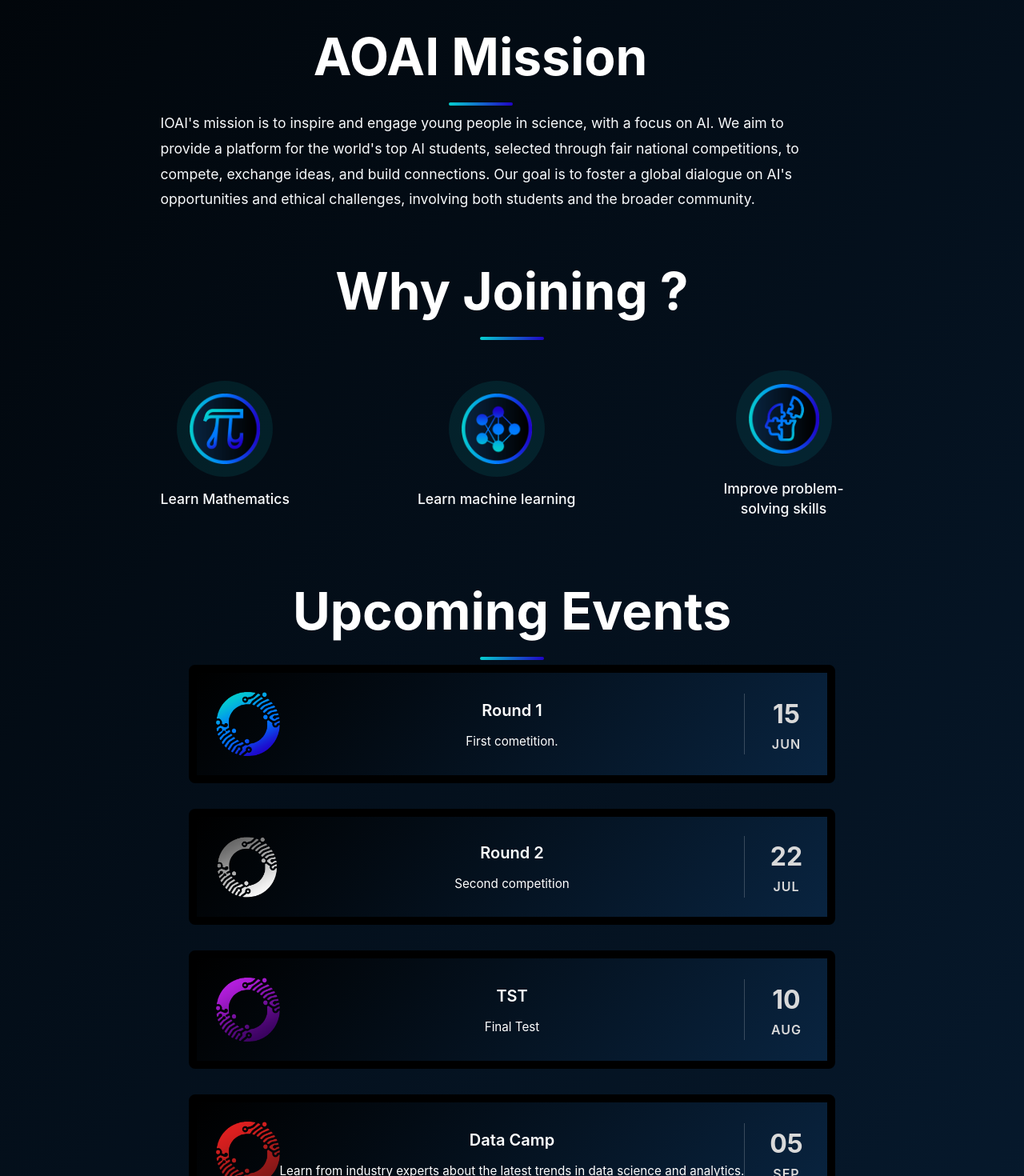
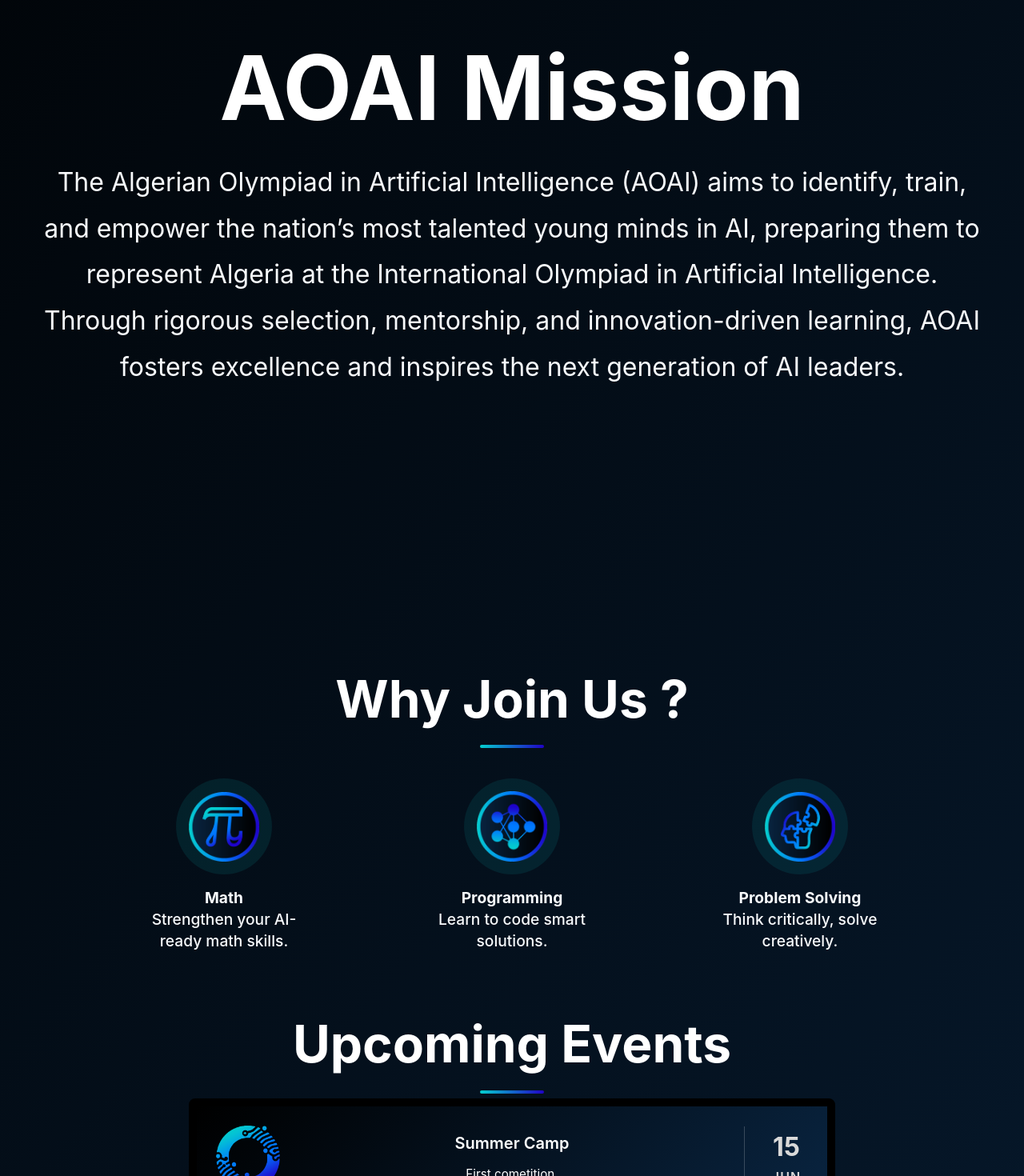
Before and after one commit to zakaria-hammal/AOAI_Website, a Next.js app: page / in a window 1280 px wide. Shown: the part 980-2450 px from the top of the page at 80% size. Built offline with nearby package versions, Linux system fonts and the light colour scheme.

Commit message:
some improvements

```diff
--- a/src/app/globals.css
+++ b/src/app/globals.css
@@ -283,19 +283,23 @@ event-icon-container {
 }
 
 .hero-mission {
-    max-width: 800px;
+    max-width: 1200px;
     margin-bottom: 3rem;
 }
 
+.mission-title {
+    font-size: 7rem;
+}
+
 .hero-join {
-    max-width: 1000px;
     margin-top: 2rem;
 }
 
 .mission-text {
-    font-size: 1.1rem;
+    font-size: 2rem;
     line-height: 1.8;
     color: #f8fafc;
+    text-align: center;
 }
 
 .benefits-grid {
@@ -333,12 +337,17 @@ event-icon-container {
     transform: translateY(-5px);
 }
 
+.benefit-header {
+    font-size: 1.2rem;
+}
+
 .benefit-text {
-    font-size: 1.1rem;
+    font-size: 1.2rem;
     font-weight: 500;
     color: #f8fafc;
     max-width: 200px;
     line-height: 1.4;
+    text-align: center;
 }
 
 .about-card {
@@ -705,7 +714,7 @@ main {
 
 .coach-card:hover {
   transform: translateY(-5px);
-  box-shadow: 0 10px 30px rgba(0, 0, 0, 0.1);
+  box-shadow: 0 10px 30px var(--primary-color);
 }
 
 .coach-image {
--- a/src/components/events.tsx
+++ b/src/components/events.tsx
@@ -17,7 +17,7 @@ export function Events() {
             />
           </div>
           <div className="event-content">
-            <h3 className="event-title">Round 1</h3>
+            <h3 className="event-title">Summer Camp</h3>
             <p className="event-description">
               First cometition.
             </p>
@@ -39,7 +39,7 @@ export function Events() {
             />
           </div>
           <div className="event-content">
-            <h3 className="event-title">Round 2</h3>
+            <h3 className="event-title">Round 1</h3>
             <p className="event-description">
               Second competition
             </p>
@@ -61,7 +61,7 @@ export function Events() {
             />
           </div>
           <div className="event-content">
-            <h3 className="event-title">TST</h3>
+            <h3 className="event-title">Round 2</h3>
             <p className="event-description">
               Final Test
             </p>
@@ -84,7 +84,7 @@ export function Events() {
 
           </div>
           <div className="event-content">
-            <h3 className="event-title">Data Camp</h3>
+            <h3 className="event-title">Team Selection Test</h3>
             <p className="event-description">
               Learn from industry experts about the latest trends in data science and analytics.
             </p>
--- a/src/components/hero.tsx
+++ b/src/components/hero.tsx
@@ -4,12 +4,23 @@ export function Hero() {
     return (
         <div className="hero-container">
             <div className="hero-mission">
-                <h2 className="section-title">AOAI Mission</h2>
-                <p className="mission-text">IOAI&apos;s mission is to inspire and engage young people in science, with a focus on AI. We aim to provide a platform for the world&apos;s top AI students, selected through fair national competitions, to compete, exchange ideas, and build connections. Our goal is to foster a global dialogue on AI&apos;s opportunities and ethical challenges, involving both students and the broader community.</p>
+                <h2 className="mission-title">AOAI Mission</h2>
+                <p className="mission-text">The Algerian Olympiad in Artificial Intelligence (AOAI) aims to identify, train, and empower the nation’s most talented young minds in AI, preparing them to represent Algeria at the International Olympiad in Artificial Intelligence. Through rigorous selection, mentorship, and innovation-driven learning, AOAI fosters excellence and inspires the next generation of AI leaders.</p>
             </div>
 
+            <br />
+            <br />
+            <br />
+            <br />
+            <br />
+            <br />
+            <br />
+            <br />
+            <br />
+            <br />
+
             <div className="hero-join">
-                <h2 className="section-title">Why Joining ?</h2>
+                <h2 className="section-title">Why Join Us ?</h2>
                 <div className="benefits-grid">
                     <div className="benefit-card">
                         <div className="benefit-icon-container">
@@ -21,7 +32,7 @@ export function Hero() {
                                 className="benefit-icon"
                             />
                         </div>
-                        <p className="benefit-text">Learn Mathematics</p>
+                        <p className="benefit-text"><b className="benefit-header">Math</b> <br></br> Strengthen your AI-ready math skills.</p>
                     </div>
                     <div className="benefit-card">
                         <div className="benefit-icon-container">
@@ -33,7 +44,7 @@ export function Hero() {
                                 className="benefit-icon"
                             />
                         </div>
-                        <p className="benefit-text">Learn machine learning</p>
+                        <p className="benefit-text"><b className="benefit-header">Programming</b> <br></br> Learn to code smart solutions.</p>
                     </div>
                     <div className="benefit-card">
                         <div className="benefit-icon-container">
@@ -45,7 +56,7 @@ export function Hero() {
                                 className="benefit-icon"
                             />
                         </div>
-                        <p className="benefit-text">Improve problem-solving skills</p>
+                        <p className="benefit-text"><b className="benefit-header">Problem Solving</b> <br></br> Think critically, solve creatively.</p>
                     </div>
                 </div>
             </div>
```
